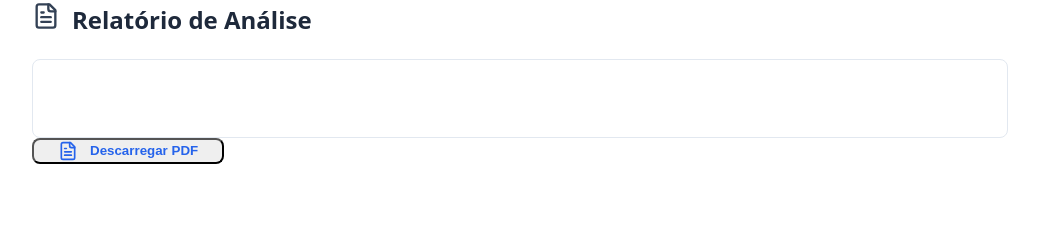
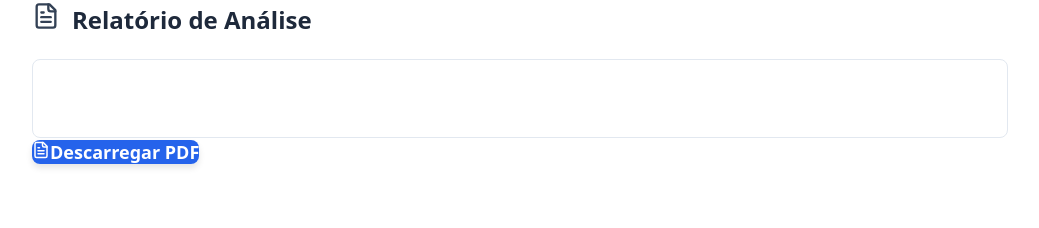
Before and after one commit to anareis5102-blip/autos-noticia-ia, a React (Vite) app: page / in a window 1280 px wide. Shown: the part 2220-2448 px from the top of the page, without its empty margins (120-1159 px from the left). Built offline with nearby package versions, Linux system fonts and the light colour scheme.

Commit message:
Update App.jsx

```diff
--- a/src/App.jsx
+++ b/src/App.jsx
@@ -214,7 +214,6 @@ const App = () => {
   title="Relatório de Análise"
   icon={<FileText size={28} />}
 >
-
   {/* Div editável */}
   <div
     ref={relatorioRef}
@@ -224,8 +223,8 @@ const App = () => {
     placeholder="Cole aqui a análise do Agente IA..."
   ></div>
 
-  {/* Botão para gerar PDF */}
-  <button
+  {/* Botão para gerar PDF com estilo do botão do formulário online */}
+  <a
     onClick={() => {
       const { jsPDF } = window.jspdf;
 
@@ -236,20 +235,17 @@ const App = () => {
         return;
       }
 
-  // =========================
-  // NORMALIZAÇÃO DE CARACTERES
-  // =========================
+      // Normalização de caracteres
       conteudo = conteudo
         .replace(/→/g, "->")
         .replace(/“|”/g, '"')
         .replace(/’/g, "'")
         .replace(/—/g, "-")
         .replace(/–/g, "-")
-    .replace(/\u2011/g, "-")   // non-breaking hyphen
-    .replace(/\u00A0/g, " ");  // non-breaking space
+        .replace(/\u2011/g, "-")
+        .replace(/\u00A0/g, " ");
 
       const pdf = new jsPDF("p", "pt", "a4");
-
       const margem = 50;
       const larguraPagina = pdf.internal.pageSize.getWidth();
       const alturaPagina = pdf.internal.pageSize.getHeight();
@@ -258,12 +254,9 @@ const App = () => {
       let y = 100;
       let primeiroAuto = true;
 
-  // =========================
-  // CABEÇALHO
-  // =========================
+      // Cabeçalho
       pdf.setFont("helvetica", "bold");
       pdf.setFontSize(16);
-
       pdf.text(
         "RELATÓRIO DE ERROS – AUTOS DE NOTÍCIA",
         larguraPagina / 2,
@@ -273,7 +266,6 @@ const App = () => {
 
       pdf.setFontSize(10);
       pdf.setFont("helvetica", "normal");
-
       pdf.text(
         `Data: ${new Date().toLocaleString()}`,
         larguraPagina - margem,
@@ -285,9 +277,7 @@ const App = () => {
       pdf.setLineWidth(1);
       pdf.line(margem, 85, larguraPagina - margem, 85);
 
-  // =========================
-  // CORPO
-  // =========================
+      // Corpo
       const linhas = conteudo.split("\n");
 
       linhas.forEach((linha) => {
@@ -305,7 +295,6 @@ const App = () => {
 
         // Detecta AUTO X
         if (/^AUTO\s+\d+/i.test(texto)) {
-
           if (!primeiroAuto) {
             y += 15;
             pdf.setDrawColor(180);
@@ -320,7 +309,6 @@ const App = () => {
           pdf.setFont("helvetica", "bold");
           pdf.setFontSize(14);
           pdf.text(texto.toUpperCase(), margem, y);
-
           y += 20;
           return;
         }
@@ -331,18 +319,13 @@ const App = () => {
           pdf.setFontSize(12);
 
           const textoLimpo = texto.substring(1).trim();
-
-      const linhasQuebradas = pdf.splitTextToSize(
-        "• " + textoLimpo,
-        larguraTexto
-      );
+          const linhasQuebradas = pdf.splitTextToSize("• " + textoLimpo, larguraTexto);
 
           linhasQuebradas.forEach((l) => {
             if (y > alturaPagina - 60) {
               pdf.addPage();
               y = 60;
             }
-
             pdf.text(l, margem, y);
             y += 18;
           });
@@ -353,7 +336,6 @@ const App = () => {
         // Texto normal
         pdf.setFont("helvetica", "normal");
         pdf.setFontSize(12);
-
         const linhasQuebradas = pdf.splitTextToSize(texto, larguraTexto);
 
         linhasQuebradas.forEach((l) => {
@@ -361,37 +343,27 @@ const App = () => {
             pdf.addPage();
             y = 60;
           }
-
           pdf.text(l, margem, y);
           y += 18;
         });
       });
 
-  // =========================
-  // RODAPÉ
-  // =========================
+      // Rodapé
       const totalPaginas = pdf.getNumberOfPages();
-
       for (let i = 1; i <= totalPaginas; i++) {
         pdf.setPage(i);
         pdf.setFontSize(9);
         pdf.setTextColor(150);
-
-    pdf.text(
-      `Página ${i} de ${totalPaginas}`,
-      larguraPagina / 2,
-      alturaPagina - 20,
-      { align: "center" }
-    );
+        pdf.text(`Página ${i} de ${totalPaginas}`, larguraPagina / 2, alturaPagina - 20, { align: "center" });
       }
 
       pdf.save("relatorio.pdf");
     }}
-    className="flex items-center gap-3 text-blue-600 font-bold border-2 border-blue-600 px-6 py-3 rounded-lg hover:bg-blue-600 hover:text-white transition-colors"
+    className="inline-flex items-center gap-2 bg-blue-600 hover:bg-blue-700 text-white font-semibold py-4 px-10 rounded-lg shadow-md transition-all transform hover:-translate-y-1 cursor-pointer"
   >
-    <FileText size={20} />
+    <FileText size={18} />
     Descarregar PDF
-  </button>
+  </a>
 </Section>
          {/* 6. Vídeo Explicativo */}
 <Section id="video" title="Vídeo Explicativo" icon={<Video size={28} />}>
```
Lines whose indentation alone changed are shown as unchanged.
